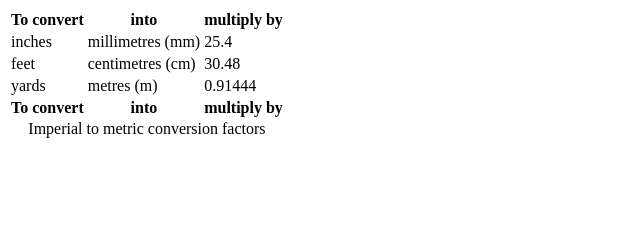
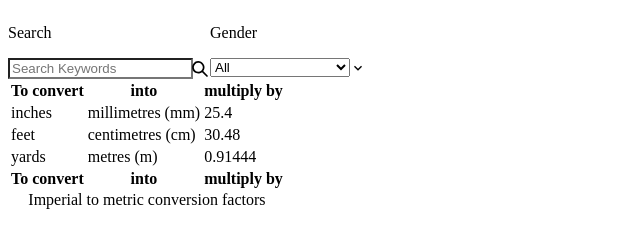
Before and after one commit to Pradnyana28/ajaib-test, a Gatsby site: page / in a window 1280 px wide. Shown: the whole page, without its empty margins (0-640 px from the left). Built offline with nearby package versions, Linux system fonts and the light colour scheme; Gatsby itself is replaced by a stand-in of ours.

Commit message:
Implement search and filter

```diff
--- a/src/components/CustomTable/index.tsx
+++ b/src/components/CustomTable/index.tsx
@@ -10,9 +10,15 @@ import {
     TableCaption,
     TableContainer,
 } from '@chakra-ui/react'
+import SearchAndFilter from '../SearchAndFilter/SearchAndFilter';
 
 const CustomTable = () => {
+    const [searchValue, setSearchValue] = React.useState();
+    const [filterValue, setFilterValue] = React.useState();
+
     return (
+        <>
+            <SearchAndFilter getSearchValue={setSearchValue} getFilterValue={setFilterValue} />
             <TableContainer>
                 <Table variant='simple'>
                     <TableCaption>Imperial to metric conversion factors</TableCaption>
@@ -49,6 +55,7 @@ const CustomTable = () => {
                     </Tfoot>
                 </Table>
             </TableContainer>
+        </>
     )
 }
 
--- a/src/components/SearchAndFilter/SearchAndFilter.tsx
+++ b/src/components/SearchAndFilter/SearchAndFilter.tsx
@@ -5,8 +5,8 @@ import { SearchIcon } from '@chakra-ui/icons';
 interface SearchAndFilterProps {
     filterValue?: string;
 
-    getSearchValue?: (value: string) => void;
-    getFilterValue?: (value: string) => void;
+    getSearchValue?: React.Dispatch<React.SetStateAction<any>> | ((value: string) => void);
+    getFilterValue?: React.Dispatch<React.SetStateAction<any>> | ((value: string) => void);
 };
 
 const SearchAndFilter = (props: SearchAndFilterProps) => {
```
Lines whose indentation alone changed are shown as unchanged.
